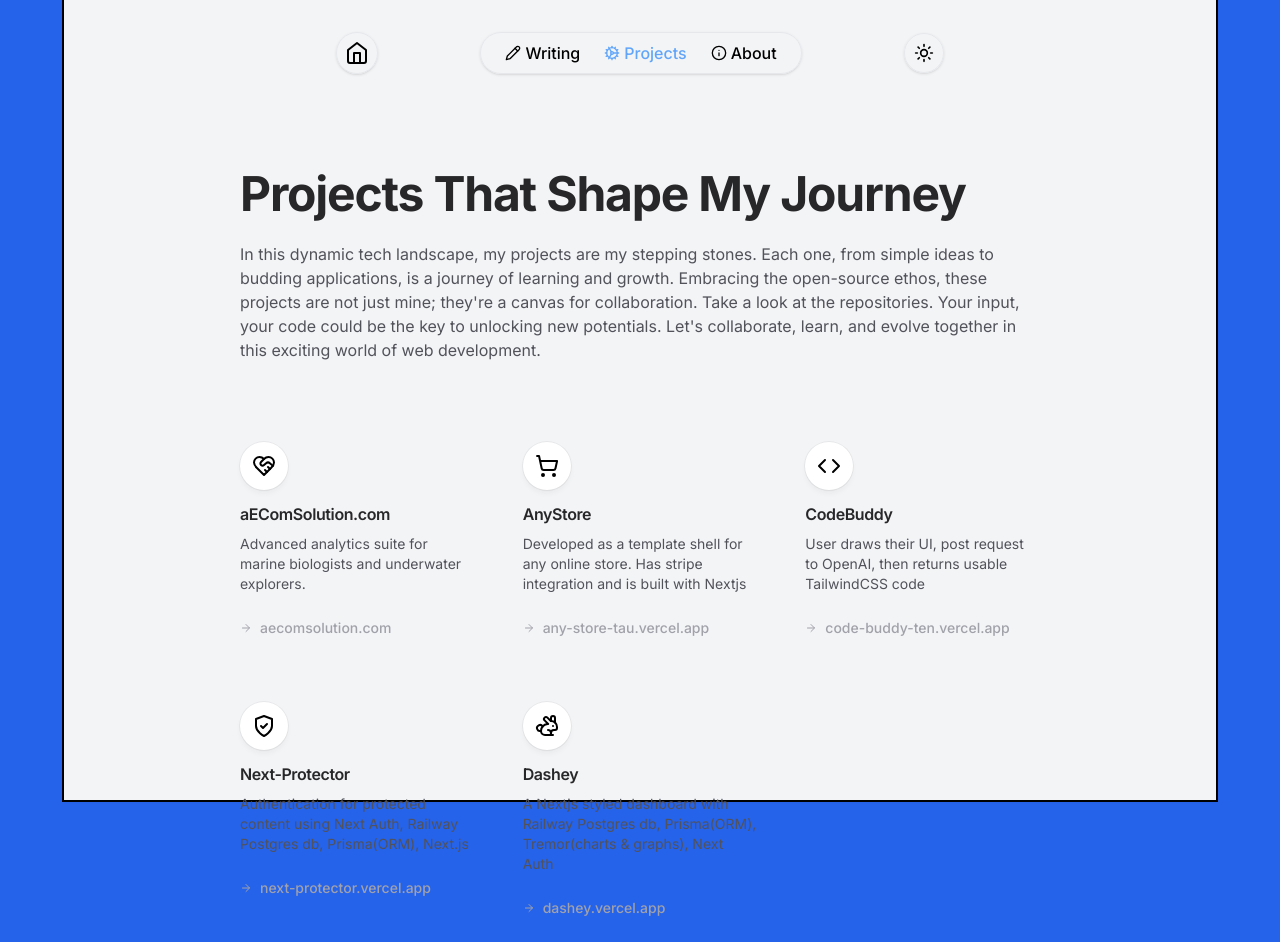
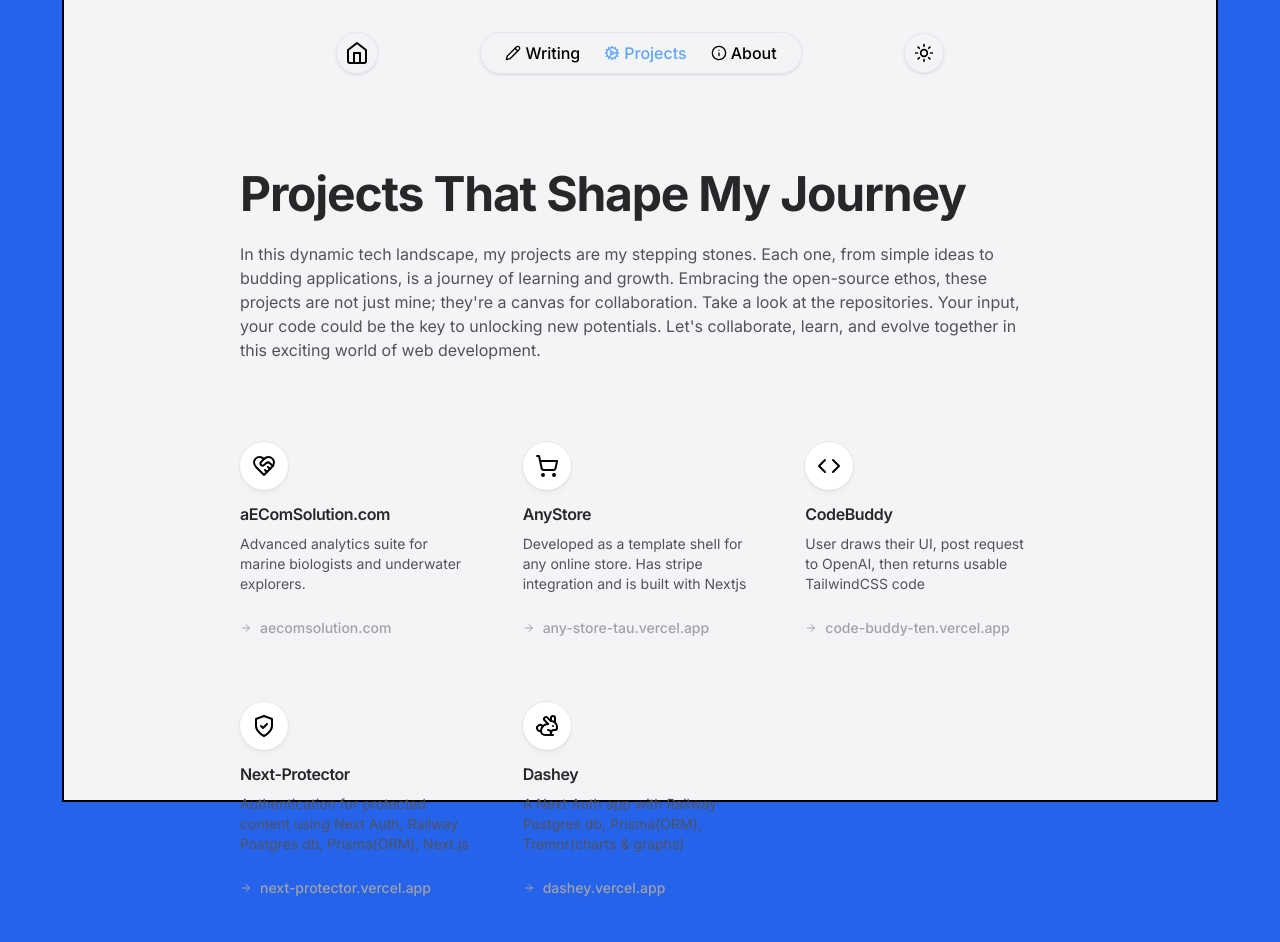
Before and after one commit to rdrachenberg/ryan-drachenberg, a Next.js app: page /projects in a window 1280 px wide. Built offline with nearby package versions, Linux system fonts and the light colour scheme.

Commit message:
cleaned up projects page

```diff
--- a/data/projects.ts
+++ b/data/projects.ts
@@ -54,7 +54,7 @@ export const projects = [
   {
     name: "Dashey",
     description:
-      "A Nextjs styled dashboard with Railway Postgres db, Prisma(ORM), Tremor(charts & graphs), Next Auth",
+      "A Next Auth app with Railway Postgres db, Prisma(ORM), Tremor(charts & graphs)",
     link: {
       href: "https://dashey.vercel.app/",
       label: "dashey.vercel.app"
```
